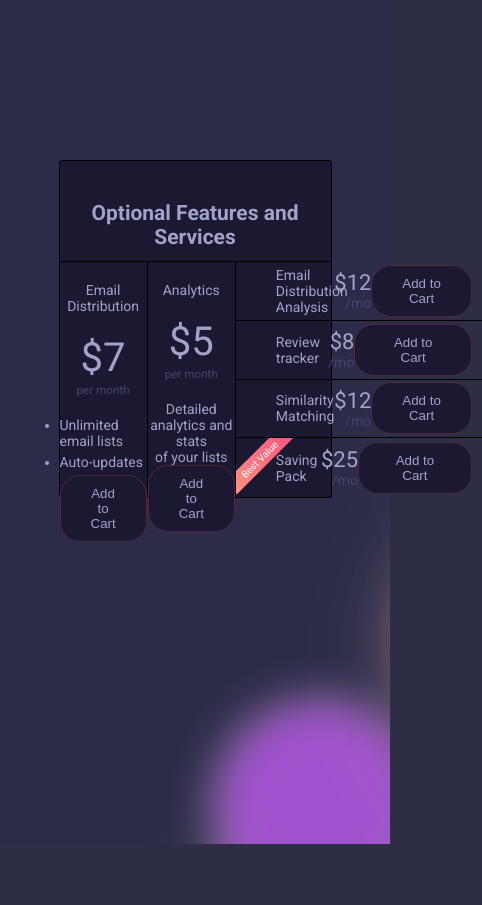
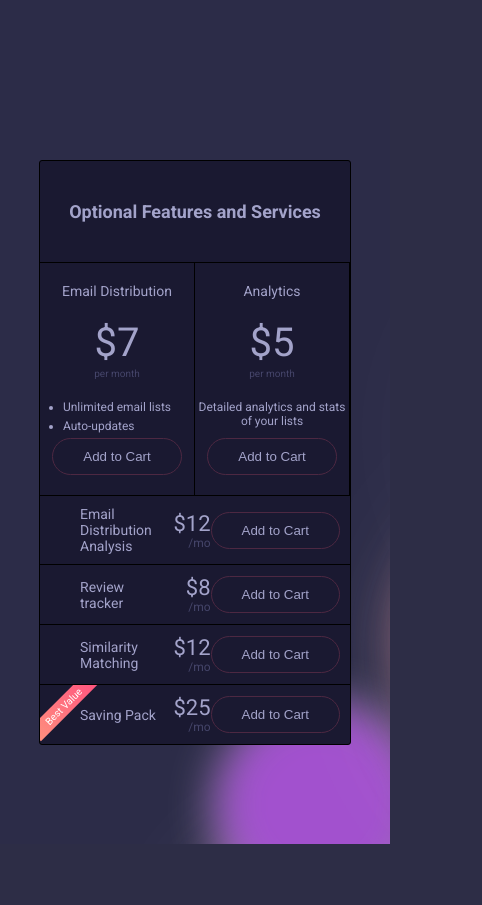
Before and after one commit to ennn22/upsell-features, a plain HTML site: page index.html in a window 390 px wide. Shown: the whole page, 482 px wide, since content can reach past the window. Before the commit the page ends 844 px from the top, so only its background shows below. Drawn offline with Linux system fonts and the light colour scheme.

Commit message:
Added responsive layout for tablet screen.

```diff
--- a/index.html
+++ b/index.html
@@ -18,6 +18,8 @@
     </div>
 
     <div class="features-wrapper">
+
+      <div class="left-features-wrapper">
 
         <div class="email-feature">
           <div>
@@ -46,6 +48,8 @@
           <div>
           <button class="add-cart-btn left">Add to Cart</button>
           </div>
+        </div>
+
       </div>
 
       <div class="right-features-wrapper">
@@ -97,5 +101,6 @@
     <span></span>
  </div>
 
+ <script src="./script.js"></script>
 </body>
 </html>
--- a/style.css
+++ b/style.css
@@ -45,13 +45,19 @@ body {
   font-size: 14px;
 }
 
+.left-features-wrapper {
+  display: flex;
+  flex-direction: row;
+  flex-basis: 50%;
+}
+
 .email-feature,
 .analytics-feature {
-  flex: 1 1 30%;
   padding: 20px 0;
   text-align: center;
   display: flex;
   flex-direction: column;
+  flex-basis: 50%;
   justify-content: space-between;
   border-right: 1px solid black;
   transition: all .5s;
@@ -96,7 +102,7 @@ ul li {
 }
 
 .right-features-wrapper {
-  flex: 1.3 1.3 40%;
+  flex-basis: 50%;
   display: flex;
   flex-direction: column;
 }
@@ -304,3 +310,32 @@ ul li {
   box-shadow: 0 0 50px white;
   filter: blur(40px);
 }
+
+@media screen and (max-width: 768px) {
+  body {
+    font-size: 12px;
+  }
+
+  .container {
+    height: 100%;
+    width: 80%;
+  }
+
+  .header {
+    height: 10%;
+  }
+
+  .features-wrapper {
+    height: 80%;
+    flex-direction: column;
+  }
+
+  .left-features-wrapper {
+    display: flex;
+    border-bottom: 1px solid black;
+  }
+
+  .right-feature {
+    padding: 10px 0;
+  }
+}
```
Also changed, not shown: 1 other file. Lines whose indentation alone changed are shown as unchanged.
